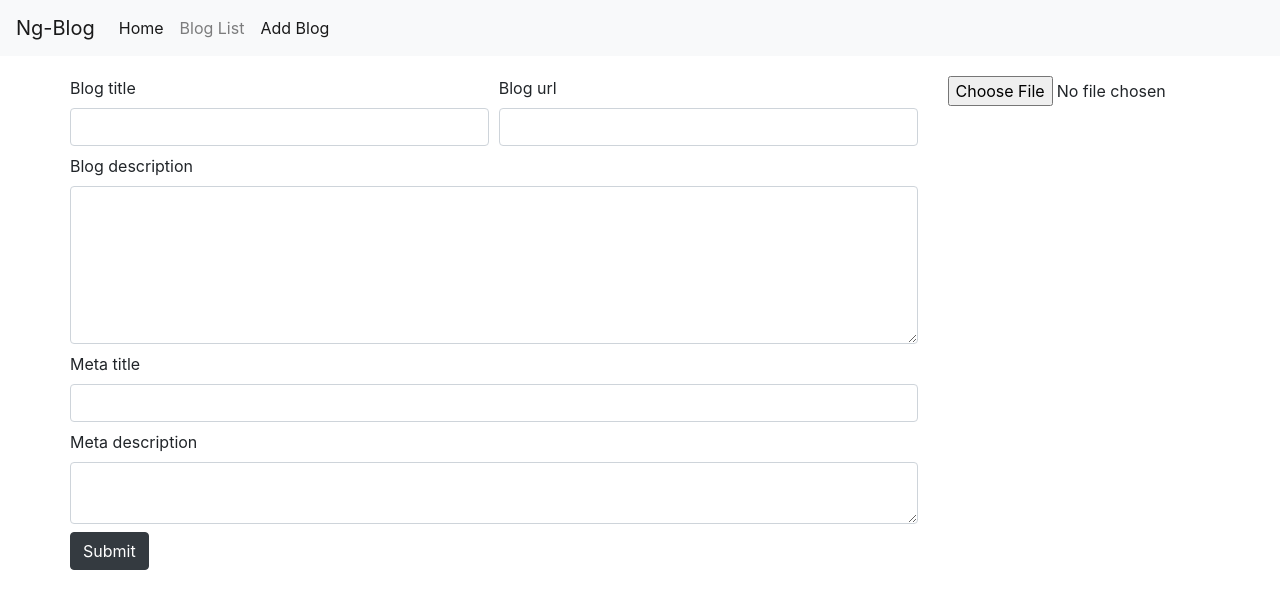
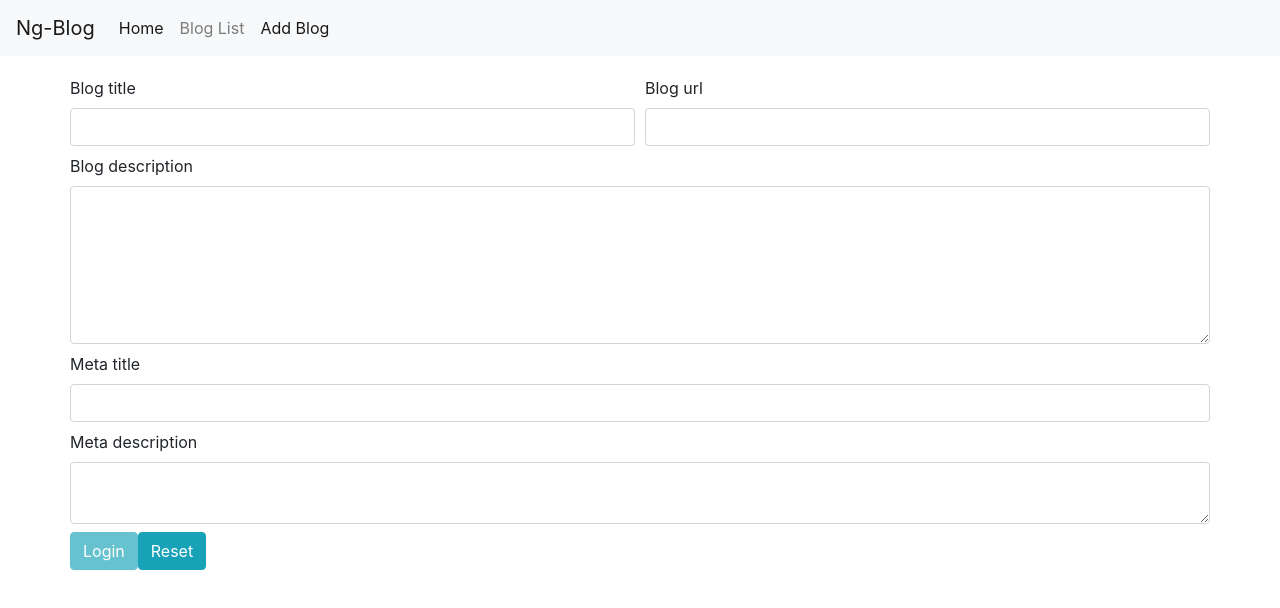
Before and after one commit to webalok/msms, an Angular app: page /store/blog-add in a window 1280 px wide. Shown: the top 608 px of the page. Built offline with nearby package versions, Linux system fonts and the light colour scheme.

Commit message:
Working on blog add

```diff
--- a/src/app/admin-login.service.ts
+++ b/src/app/admin-login.service.ts
@@ -18,4 +18,7 @@ export class AdminLoginService {
   delete_blog(id: number) {
    return this.http.delete<any>(this.API_URL+'delete_blog/'+ id);
  }
+ blog_add(data) {
+  return this.http.post<any>(this.API_URL+'blog_add', data);
+ }
 }
--- a/src/app/backyard/blog/blog-add/blog-add.component.html
+++ b/src/app/backyard/blog/blog-add/blog-add.component.html
@@ -1,48 +1,42 @@
 <div class="container pad-top-bottom-20">
  <div class="row">
- <div class="col-md-9">
-
+ <div class="col-md-12">
+  <form [formGroup]="msms_form_group" (ngSubmit)="submitted_data(msms_form_group);">
   <div class="form-row" style="margin-bottom: 0.5rem;">
    <div class="col">
     <label>Blog title</label>
-    <input type="text" class="form-control" name="title"  value="" maxlength="100" autocomplete="off">
-   </div>
-   <div class="col">
-    <label>Blog url</label>
-    <input type="text" class="form-control" name="slug" value=""  maxlength="100"  autocomplete="off">
+    <input type="text" class="form-control" formControlName="title"  maxlength="100" autocomplete="off">
+    </div>
+    <div class="col">
+     <label>Blog url</label>
+     <input type="text" class="form-control" formControlName="slug" maxlength="100"  autocomplete="off">
    </div>
   </div>
   <div class="form-row" style="margin-bottom: 0.5rem;">
    <div class="col">
     <label>Blog description</label>
-    <textarea rows="6" name='description' class="form-control"></textarea>
+    <textarea rows="6" formControlName='description' class="form-control"></textarea>
    </div>
   </div>
   <div class="form-row" style="margin-bottom: 0.5rem;">
    <div class="col">
     <label>Meta title</label>
-    <input type="text" class="form-control" name="meta_title"  value="" maxlength="100" autocomplete="off">
+    <input type="text" class="form-control" formControlName="meta_title" maxlength="100" autocomplete="off">
    </div>
   </div>
   <div class="form-row" style="margin-bottom: 0.5rem;">
    <div class="col">
     <label>Meta description</label>
-    <textarea rows="2" name='meta_description' class="form-control"></textarea>
+    <textarea rows="2" formControlName='meta_description' class="form-control"></textarea>
    </div>
+  </div>
+  <div class="form-group">
+   <button type='submit' class='btn btn-md btn-info login-btn' [disabled]="!msms_form_group.valid"> Login </button>
+   <button type='button' class='btn btn-md btn-info login-btn' (click)="resetForm();" > Reset </button>
+  </div>
+ </form>
+ </div>
+
 </div>
 
- </div> <!--- End col-md-9 --->
- <div class="col-md-3">
-   <div class="avatar-upload for-category">
-    <div class="avatar-edit">
-     <input type="file" name="image[]" accept="image/*" >
-    </div>
-   </div>
- </div>
- <div class="col-md-12">
-  <div class="form-group">
-   <button type="button" class="btn btn-dark">Submit</button>
-  </div>
- </div>
 </div>
-</div>
--- a/src/app/backyard/blog/blog-add/blog-add.component.ts
+++ b/src/app/backyard/blog/blog-add/blog-add.component.ts
@@ -1,4 +1,7 @@
 import { Component, OnInit } from '@angular/core';
+import { FormGroup, FormBuilder, Validators } from '@angular/forms';
+import { AdminLoginService } from 'src/app/admin-login.service';
+import {  Router  } from "@angular/router";
 
 @Component({
   selector: 'app-blog-add',
@@ -7,9 +10,31 @@ import { Component, OnInit } from '@angular/core';
 })
 export class BlogAddComponent implements OnInit {
 
-  constructor() { }
+  isFormSubmitted   = false;
+  msms_form_group   :FormGroup;
+  error_msg         = false;
+
+  constructor(private form_builder:FormBuilder, private http_client:AdminLoginService, private router: Router) {
+    this.msms_form_group = form_builder.group({
+      title:            ['', [Validators.required]],
+      slug:             ['' ,[Validators.required, Validators.minLength(3), Validators.maxLength(100)]],
+      description:      ['', [Validators.required]],
+      meta_title:       ['' ,[Validators.required, Validators.maxLength(100)]],
+      meta_description: ['', [Validators.required]]
+    });
+   }
 
   ngOnInit(): void {
   }
+  submitted_data(msms_form_group:any){
+   this.isFormSubmitted   = true;
+   this.http_client.blog_add(this.msms_form_group.value).subscribe( data => { if(data.status=='success'){ this.router.navigate(['/store/home']); } else{ this.error_msg = data.message; } });
+   this.isFormSubmitted   = false;
+  }
 
+  resetForm(){
+    this.isFormSubmitted = false;
+    this.error_msg       = false;
+    this.msms_form_group.reset();
+  }
 }
--- a/src/app/backyard/by-login/by-login.component.ts
+++ b/src/app/backyard/by-login/by-login.component.ts
@@ -1,5 +1,5 @@
 import { Component, OnInit } from '@angular/core';
-import { FormGroup, FormBuilder, FormControl, NgForm, Validators } from '@angular/forms';
+import { FormGroup, FormBuilder, Validators } from '@angular/forms';
 import { AdminLoginService } from 'src/app/admin-login.service';
 import {  Router  } from "@angular/router";
 
```
